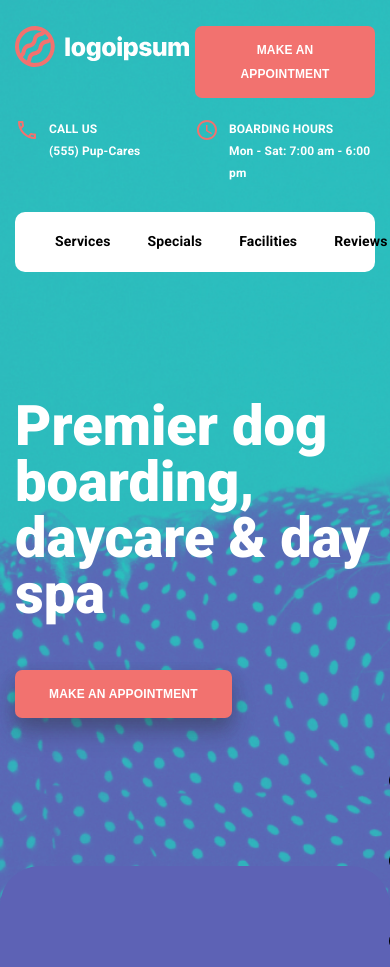
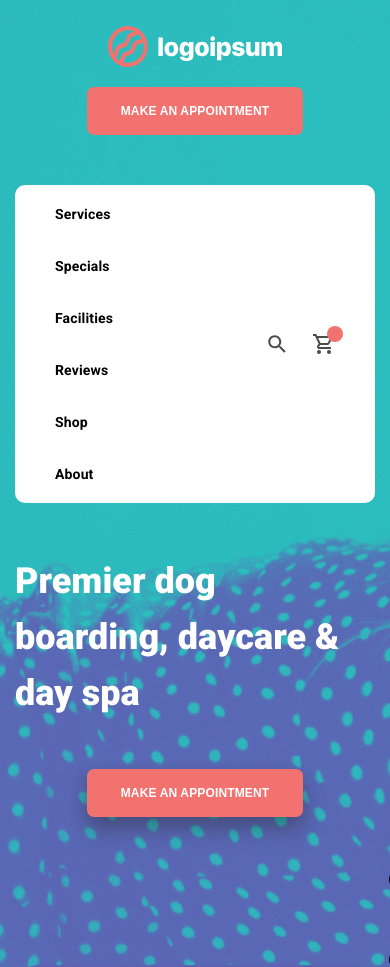
Before and after one commit to DariaYurko/dogy-page, a plain HTML site: page index.html in a window 390 px wide. Shown: the top 967 px of the page. Drawn offline with Linux system fonts and the light colour scheme; files whose address does not match are found by name.

Commit message:
Finished making adaptive for header section

```diff
--- a/css/style.css
+++ b/css/style.css
@@ -179,7 +179,6 @@ body {
    column-gap: 31px;
 } */
 .header-info__item {
-
 }
 .item-info {
    display: flex;
@@ -218,11 +217,14 @@ body {
    background-color: #ffffff;
    border-radius: 10px;
    display: flex;
+   /* flex-wrap: wrap; */
+   gap: 37px;
    justify-content: space-between;
    margin: 0 0 126px 0;
 }
 .nav-menu {
    display: flex;
+   /* flex-wrap: wrap; */
    column-gap: 37px;
 }
 .nav-menu__item {
@@ -279,6 +281,88 @@ body {
 }
 .header-introduction__button {
    box-shadow: 0px 8px 16px rgba(38, 38, 38, 0.24), 0px 16px 24px rgba(38, 38, 38, 0.2);
+}
+
+
+
+@media (max-width: 850px) {
+   .header-info {
+      gap: 20px 0;
+   }
+   .header-info__item {
+      flex: 1 0 50%;
+   }
+   .header-info__logo {
+      order: 1;
+   }
+   .header-info__item_second {
+      order: 4;
+
+   }
+   .header-info__item_third {
+      order: 3;
+
+   }
+   .header-info__button {
+      order: 2;
+   }
+}
+
+@media (max-width:767.99px) {
+   .nav {
+      column-gap: 80px;
+      /* justify-content: center;  */
+      margin-bottom: 80px;
+   }
+   .nav-menu {
+      column-gap: 0px;
+      flex-wrap: wrap;
+      margin-bottom: -30px;
+   }
+   .nav-menu__item {
+      flex: 0 0 50%;
+      margin-bottom: 30px;
+   }
+
+   .nav__seach-basket {
+      align-self: center;
+   }
+   .header-introduction {
+      display: flex;
+      flex-direction: column;
+      align-items: center;
+   }
+   .header-introduction__title {
+
+   }
+}
+
+@media (max-width: 471px) {
+   .header-info {
+      align-items: center;
+      margin-bottom: 50px;
+   }
+  .header-info__item {
+      flex: 0 0 100%;
+   }
+   .item-info {
+      display: none;
+   }
+   .header-info__button,
+   .header-info__logo {
+      display: flex;
+      justify-content: center;
+   }
+
+   .nav {
+      margin-bottom: 50px;
+   }
+   .nav-menu__item {
+      flex: 0 0 100%;
+   }
+   .header-introduction__title {
+      font-size: 36px;
+   }
 }
 
 
@@ -374,9 +458,7 @@ body {
 
    display: flex;
    column-gap: 23px;
-
 }
-
 
 .promise-column__image {
 
@@ -806,25 +888,3 @@ body {
 .info-block__button {
    flex: 0 0 auto;
 }
-
-@media (max-width: 830px) {
-   .header-info {
-      gap: 20px 0;
-   }
-   .header-info__item {
-      flex: 0 0 50%;
-   }
-   .header-info__logo {
-      order: 1;
-   }
-   .header-info__item_second {
-      order: 4;
-   }
-   .header-info__item_third {
-      order: 3;
-   }
-   .header-info__button {
-      order: 2;
-   }
-
-}
```
Also changed, not shown: index.html (+0 -1 lines).
